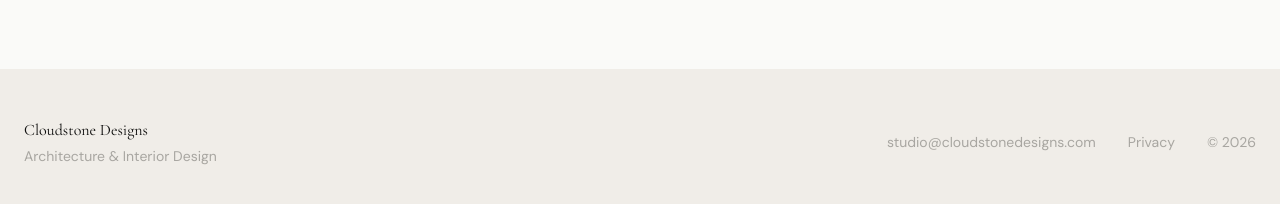
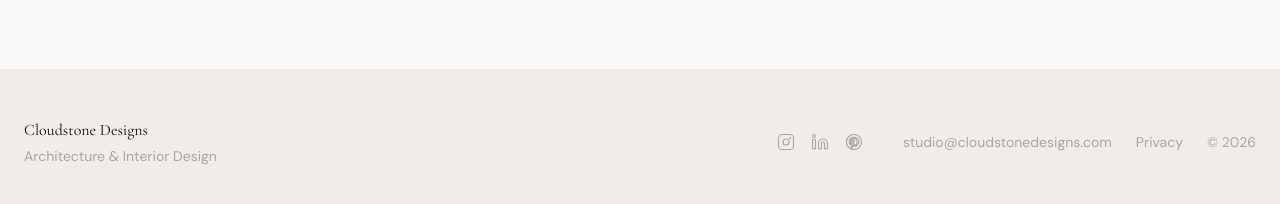
Before and after one commit to boster00/cloudstonedesigns, a Next.js app: page / in a window 1280 px wide. Shown: the part 2178-2382 px from the top of the page. Built offline with nearby package versions, Linux system fonts and the light colour scheme.

Commit message:
feat(polish): Resend contact form, social icons footer, nav close button + spacing

```diff
--- a/app/api/contact/route.ts
+++ b/app/api/contact/route.ts
@@ -1,22 +1,28 @@
 import { NextRequest, NextResponse } from "next/server";
+import { Resend } from "resend";
 
 type ContactPayload = {
   name?: string;
   email?: string;
+  phone?: string;
+  serviceType?: string;
+  projectLocation?: string;
+  budget?: string;
+  startDate?: string;
   message?: string;
   _hp?: string;
   [key: string]: string | undefined;
 };
 
+const resend = new Resend(process.env.RESEND_API_KEY);
+
 export async function POST(req: NextRequest) {
   const body = (await req.json()) as ContactPayload;
 
-  // Honeypot — reject bots silently
   if (body._hp) {
     return NextResponse.json({ success: true });
   }
 
-  // Validate required fields
   if (!body.name || !body.email || !body.message) {
     return NextResponse.json(
       { error: "Name, email, and message are required." },
@@ -24,21 +30,35 @@ export async function POST(req: NextRequest) {
     );
   }
 
-  // TODO: integrate Resend for transactional email
-  // import { Resend } from "resend";
-  // const resend = new Resend(process.env.RESEND_API_KEY);
-  // await resend.emails.send({ from: "...", to: "studio@cloudstonedesigns.com", ... });
+  const lines = [
+    `Name: ${body.name}`,
+    `Email: ${body.email}`,
+    body.phone ? `Phone: ${body.phone}` : null,
+    body.serviceType ? `Service: ${body.serviceType}` : null,
+    body.projectLocation ? `Location: ${body.projectLocation}` : null,
+    body.budget ? `Budget: ${body.budget}` : null,
+    body.startDate ? `Start: ${body.startDate}` : null,
+    ``,
+    body.message,
+  ]
+    .filter((l) => l !== null)
+    .join("\n");
 
-  console.log("[contact form submission]", {
-    name: body.name,
-    email: body.email,
-    phone: body.phone,
-    serviceType: body.serviceType,
-    projectLocation: body.projectLocation,
-    budget: body.budget,
-    startDate: body.startDate,
-    message: body.message,
-  });
+  try {
+    await resend.emails.send({
+      from: "Cloudstone Contact <onboarding@resend.dev>",
+      to: "studio@cloudstonedesigns.com",
+      replyTo: body.email,
+      subject: `New inquiry from ${body.name}`,
+      text: lines,
+    });
+  } catch (err) {
+    console.error("[contact] resend error", err);
+    return NextResponse.json(
+      { error: "Failed to send message. Please try again." },
+      { status: 500 }
+    );
+  }
 
   return NextResponse.json({ success: true });
 }
--- a/components/Footer.tsx
+++ b/components/Footer.tsx
@@ -1,11 +1,46 @@
 import Link from "next/link";
+
+const socials = [
+  {
+    label: "Instagram",
+    href: "https://instagram.com/cloudstonedesigns",
+    icon: (
+      <svg width="18" height="18" viewBox="0 0 24 24" fill="none" stroke="currentColor" strokeWidth="1.5" strokeLinecap="round" strokeLinejoin="round">
+        <rect x="2" y="2" width="20" height="20" rx="5" ry="5"/>
+        <circle cx="12" cy="12" r="4"/>
+        <circle cx="17.5" cy="6.5" r="0.5" fill="currentColor"/>
+      </svg>
+    ),
+  },
+  {
+    label: "LinkedIn",
+    href: "https://linkedin.com/company/cloudstonedesigns",
+    icon: (
+      <svg width="18" height="18" viewBox="0 0 24 24" fill="none" stroke="currentColor" strokeWidth="1.5" strokeLinecap="round" strokeLinejoin="round">
+        <path d="M16 8a6 6 0 0 1 6 6v7h-4v-7a2 2 0 0 0-2-2 2 2 0 0 0-2 2v7h-4v-7a6 6 0 0 1 6-6z"/>
+        <rect x="2" y="9" width="4" height="12"/>
+        <circle cx="4" cy="4" r="2"/>
+      </svg>
+    ),
+  },
+  {
+    label: "Pinterest",
+    href: "https://pinterest.com/cloudstonedesigns",
+    icon: (
+      <svg width="18" height="18" viewBox="0 0 24 24" fill="none" stroke="currentColor" strokeWidth="1.5" strokeLinecap="round" strokeLinejoin="round">
+        <path d="M12 2C6.477 2 2 6.477 2 12c0 4.236 2.636 7.855 6.356 9.312-.088-.791-.167-2.005.035-2.868.181-.78 1.172-4.97 1.172-4.97s-.299-.598-.299-1.482c0-1.388.806-2.428 1.808-2.428.852 0 1.265.64 1.265 1.408 0 .858-.546 2.14-.828 3.33-.236.995.499 1.806 1.476 1.806 1.771 0 3.132-1.867 3.132-4.562 0-2.387-1.716-4.057-4.164-4.057-2.837 0-4.5 2.127-4.5 4.327 0 .856.33 1.775.741 2.277a.3.3 0 0 1 .069.286c-.076.313-.244.995-.277 1.134-.044.183-.146.222-.337.134-1.249-.581-2.03-2.407-2.03-3.874 0-3.154 2.292-6.052 6.608-6.052 3.469 0 6.165 2.473 6.165 5.776 0 3.447-2.173 6.22-5.19 6.22-1.013 0-1.966-.527-2.292-1.148l-.623 2.378c-.226.869-.835 1.958-1.244 2.621.937.29 1.931.446 2.962.446 5.522 0 10-4.477 10-10S17.522 2 12 2z"/>
+      </svg>
+    ),
+  },
+];
 
 export default function Footer() {
   const year = new Date().getFullYear();
 
   return (
     <footer className="mt-24 border-t border-[var(--color-surface)] bg-[var(--color-surface)]">
-      <div className="max-w-7xl mx-auto px-6 py-12 flex flex-col md:flex-row items-start md:items-center justify-between gap-6 text-sm text-[var(--color-neutral-mid)]">
+      <div className="max-w-7xl mx-auto px-6 py-12 flex flex-col md:flex-row items-start md:items-center justify-between gap-8">
+        {/* Brand */}
         <div>
           <p
             className="font-serif text-base text-[var(--color-primary)] mb-1"
@@ -13,25 +48,42 @@ export default function Footer() {
           >
             Cloudstone Designs
           </p>
-          <p>Architecture &amp; Interior Design</p>
+          <p className="text-sm text-[var(--color-neutral-mid)]">Architecture &amp; Interior Design</p>
         </div>
 
-        <div className="flex flex-col md:flex-row gap-4 md:gap-8">
+        {/* Social + links */}
+        <div className="flex flex-col md:flex-row items-start md:items-center gap-6 md:gap-10">
+          {/* Social icons */}
+          <div className="flex items-center gap-4">
+            {socials.map((s) => (
+              <a
+                key={s.label}
+                href={s.href}
+                target="_blank"
+                rel="noopener noreferrer"
+                aria-label={s.label}
+                className="text-[var(--color-neutral-mid)] hover:text-[var(--color-accent)] transition-colors"
+              >
+                {s.icon}
+              </a>
+            ))}
+          </div>
+
+          {/* Text links */}
+          <div className="flex items-center gap-6 text-sm text-[var(--color-neutral-mid)]">
             <a
               href="mailto:studio@cloudstonedesigns.com"
               className="hover:text-[var(--color-accent)] transition-colors"
             >
               studio@cloudstonedesigns.com
             </a>
-          <Link
-            href="/privacy"
-            className="hover:text-[var(--color-accent)] transition-colors"
-          >
+            <Link href="/privacy" className="hover:text-[var(--color-accent)] transition-colors">
               Privacy
             </Link>
             <span>© {year}</span>
           </div>
         </div>
+      </div>
     </footer>
   );
 }
--- a/components/SiteNav.tsx
+++ b/components/SiteNav.tsx
@@ -6,7 +6,6 @@ import { useState } from "react";
 const navLinks = [
   { label: "Work", href: "/portfolio" },
   { label: "About", href: "/about" },
-  { label: "People", href: "/people" },
   { label: "Services", href: "/starting-your-project" },
   { label: "Contact", href: "/contact" },
 ];
@@ -27,12 +26,12 @@ export default function SiteNav() {
         </Link>
 
         {/* Desktop nav */}
-        <nav className="hidden md:flex items-center gap-8">
+        <nav className="hidden md:flex items-center gap-10">
           {navLinks.map((link) => (
             <Link
               key={link.href}
               href={link.href}
-              className="text-sm tracking-wide text-[var(--color-primary)] hover:text-[var(--color-accent)] transition-colors"
+              className="text-sm tracking-widest uppercase text-[var(--color-primary)] hover:text-[var(--color-accent)] transition-colors"
             >
               {link.label}
             </Link>
@@ -42,35 +41,51 @@ export default function SiteNav() {
         {/* Mobile hamburger */}
         <button
           className="md:hidden flex flex-col gap-1.5 p-2"
-          onClick={() => setOpen(!open)}
-          aria-label="Toggle menu"
+          onClick={() => setOpen(true)}
+          aria-label="Open menu"
         >
-          <span
-            className={`block w-6 h-px bg-[var(--color-primary)] transition-transform ${open ? "rotate-45 translate-y-2" : ""}`}
-          />
-          <span
-            className={`block w-6 h-px bg-[var(--color-primary)] transition-opacity ${open ? "opacity-0" : ""}`}
-          />
-          <span
-            className={`block w-6 h-px bg-[var(--color-primary)] transition-transform ${open ? "-rotate-45 -translate-y-2" : ""}`}
-          />
+          <span className="block w-6 h-px bg-[var(--color-primary)]" />
+          <span className="block w-6 h-px bg-[var(--color-primary)]" />
+          <span className="block w-4 h-px bg-[var(--color-primary)]" />
         </button>
       </div>
 
       {/* Mobile full-screen overlay */}
       {open && (
-        <div className="fixed inset-0 bg-[var(--color-bg)] z-40 flex flex-col items-center justify-center gap-10 md:hidden">
+        <div className="fixed inset-0 bg-[var(--color-bg)] z-40 flex flex-col md:hidden">
+          {/* Close button */}
+          <div className="flex justify-end px-6 pt-5">
+            <button
+              onClick={() => setOpen(false)}
+              aria-label="Close menu"
+              className="p-2 text-[var(--color-primary)] hover:text-[var(--color-accent)] transition-colors"
+            >
+              <svg width="24" height="24" viewBox="0 0 24 24" fill="none" stroke="currentColor" strokeWidth="1.5" strokeLinecap="round">
+                <line x1="18" y1="6" x2="6" y2="18"/>
+                <line x1="6" y1="6" x2="18" y2="18"/>
+              </svg>
+            </button>
+          </div>
+
+          {/* Nav links */}
+          <nav className="flex flex-col items-center justify-center flex-1 gap-10">
             {navLinks.map((link) => (
               <Link
                 key={link.href}
                 href={link.href}
-              className="font-serif text-3xl text-[var(--color-primary)] hover:text-[var(--color-accent)] transition-colors"
+                className="font-serif text-4xl text-[var(--color-primary)] hover:text-[var(--color-accent)] transition-colors"
                 style={{ fontFamily: "var(--font-serif)" }}
                 onClick={() => setOpen(false)}
               >
                 {link.label}
               </Link>
             ))}
+          </nav>
+
+          {/* Footer hint */}
+          <p className="text-center text-xs tracking-widest uppercase text-[var(--color-neutral-mid)] pb-10">
+            studio@cloudstonedesigns.com
+          </p>
         </div>
       )}
     </header>
--- a/package.json
+++ b/package.json
@@ -12,7 +12,8 @@
     "jsdom": "^29.1.1",
     "next": "16.2.6",
     "react": "19.2.4",
-    "react-dom": "19.2.4"
+    "react-dom": "19.2.4",
+    "resend": "^6.12.3"
   },
   "devDependencies": {
     "@tailwindcss/postcss": "^4",
```
Also changed, not shown: 1 other file (tests, documents, lock files or other folders). Lines whose indentation alone changed are shown as unchanged.
